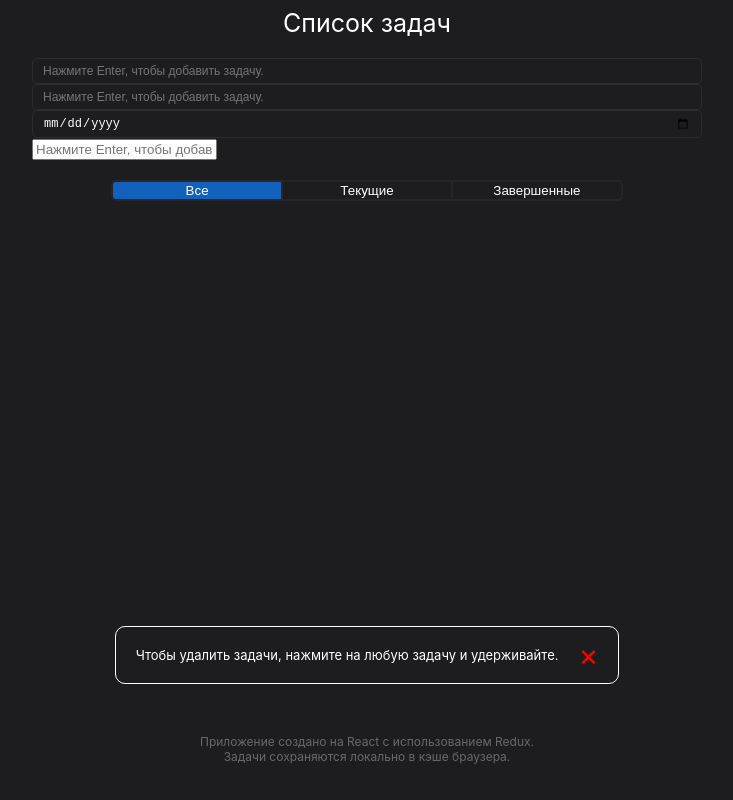
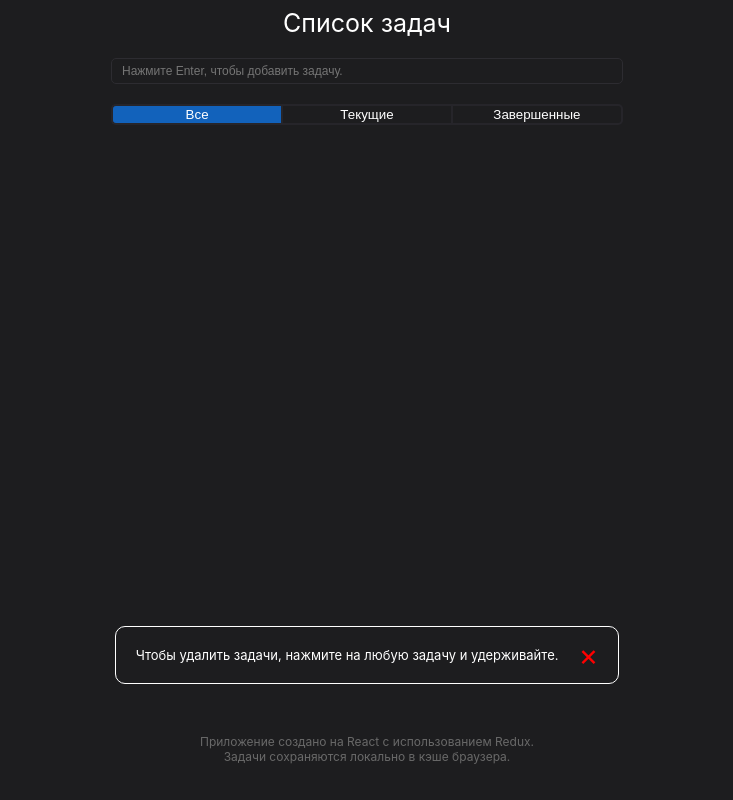
Before and after one commit to arthurshelbaev/todolist-redux-cache, a React (Create React App) app: page / in a window 1280 px wide. Shown: the whole page, without its empty margins (273-1006 px from the left). Built offline with nearby package versions, Linux system fonts and the light colour scheme.

Commit message:
Update Newtodo.jsx

```diff
--- a/src/components/Newtodo.jsx
+++ b/src/components/Newtodo.jsx
@@ -16,9 +16,6 @@ const NewTodo = () => {
   return (
     <form className="form" onSubmit={handleSubmit}>
       <input className="input" type="text" name="title" placeholder="Нажмите Enter, чтобы добавить задачу." />
-      <input className="input" type="text" name="title" placeholder="Нажмите Enter, чтобы добавить задачу." />
-      <input className="input" type="date" name="title" placeholder="Нажмите Enter, чтобы добавить задачу." />
-      <input type="text" name="title" placeholder="Нажмите Enter, чтобы добавить задачу." />
     </form>
   );
 };
```
